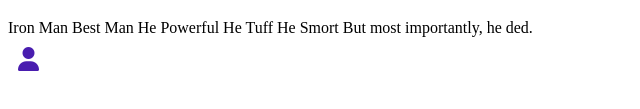
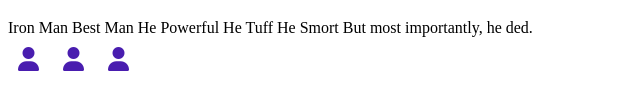
Before and after one commit to pmdelmo-a11y/Finals-Delmo-BSCS, a plain HTML site: page index.html in a window 1280 px wide. Shown: the part 199-308 px from the top of the page, 0-640 px from the left. Drawn offline with Linux system fonts and the light colour scheme.

Commit message:
index.html

```diff
--- a/index.html
+++ b/index.html
@@ -34,6 +34,8 @@
 
     <div>
         <i class="fa-solid fa-user"></i>
+        <i class="fa-solid fa-user"></i>
+        <i class="fa-solid fa-user"></i>
     </div>
 
 </body>
```
